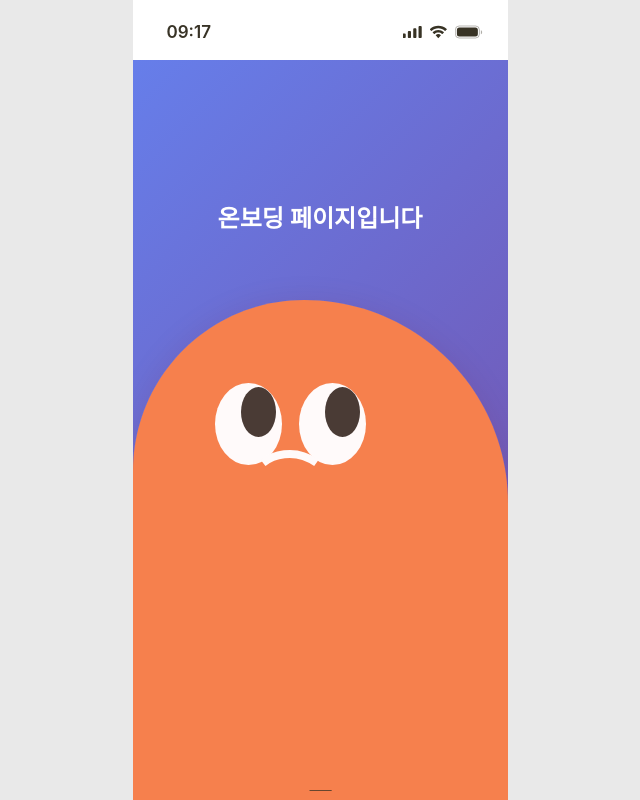
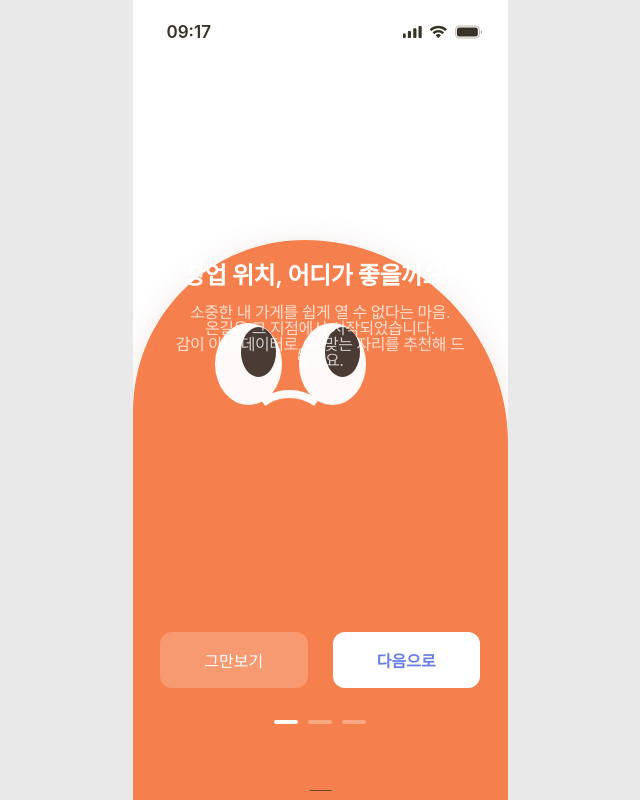
Before and after one commit to erica-likelion/team3-fe, a React (Vite) app: page /onboarding in a window 1280 px wide. Shown: the whole page, without its empty margins (320-960 px from the left). Built offline with nearby package versions, Linux system fonts and the light colour scheme.

Commit message:
refactor: css 수정

```diff
--- a/src/layouts/OnboardingLayout.module.scss
+++ b/src/layouts/OnboardingLayout.module.scss
@@ -11,6 +11,4 @@
 .pageContent {
   position: relative;
   overflow-y: auto;
-  padding-top: 60px; // TopBar 높이만큼 상단 여백
-  padding-bottom: 32px; // HomeIndicator 높이만큼 하단 여백
 }
--- a/src/pages/Onboarding.module.scss
+++ b/src/pages/Onboarding.module.scss
@@ -1,11 +1,38 @@
 .onboarding {
   width: 100%;
   min-height: 100vh;
-  background: linear-gradient(135deg, #667eea 0%, #764ba2 100%);
   color: white;
   display: flex;
+  flex-direction: column;
+  align-items: center;
+  justify-content: space-between;
+  position: relative;
+}
+
+.backgroundImages {
+  position: absolute;
+  bottom: 0;
+  left: 0;
+  right: 0;
+  z-index: 1;
+  display: flex;
+  justify-content: center;
   align-items: flex-end;
-  justify-content: center;
+}
+
+.backgroundImage {
+  position: absolute;
+  bottom: 0;
+  width: 100%;
+  height: auto;
+  max-width: 400px;
+  opacity: 0;
+  transition: opacity 0.3s ease;
+  z-index: 1;
+}
+
+.backgroundImage.visible {
+  opacity: 1;
 }
 
 .content {
@@ -13,11 +40,109 @@
   display: flex;
   flex-direction: column;
   align-items: center;
-  gap: 40px;
+  gap: 16px;
+  flex: 1;
+  justify-content: center;
+  z-index: 10;
+  position: relative;
 }
 
-h1 {
+.ongilImage {
+  width: 200px;
+  height: 200px;
+  object-fit: contain;
+}
+
+.title {
   margin: 0;
   font-size: 24px;
   font-weight: 600;
+  line-height: 100%;
+  letter-spacing: -0.48px;
+  z-index: 10;
+  position: relative;
 }
+
+.description {
+  margin: 0;
+  font-size: 16px;
+  font-weight: 400;
+  line-height: 100%;
+  letter-spacing: -0.48px;
+  opacity: 0.75;
+  max-width: 300px;
+  z-index: 10;
+  position: relative;
+  white-space: pre-line;
+}
+
+.navigation {
+  display: flex;
+  gap: 25px;
+  width: 100%;
+  max-width: 320px;
+  margin-bottom: 32px;
+  z-index: 10;
+  position: relative;
+}
+
+.skipButton {
+  flex: 1;
+  padding: 16px;
+  background: rgba(255, 255, 255, 0.2);
+  border: none;
+  border-radius: 12px;
+  color: white;
+  font-size: 16px;
+  font-weight: 500;
+  cursor: pointer;
+  transition: background-color 0.2s;
+}
+
+.skipButton:hover {
+  background: rgba(255, 255, 255, 0.3);
+}
+
+.nextButton,
+.startButton {
+  flex: 1;
+  padding: 16px;
+  background: white;
+  border: none;
+  border-radius: 12px;
+  color: #667eea;
+  font-size: 16px;
+  font-weight: 600;
+  cursor: pointer;
+  transition: background-color 0.2s;
+}
+
+.nextButton:hover,
+.startButton:hover {
+  background: #f8f9fa;
+}
+
+.startButton {
+  width: 100%;
+  flex: none;
+}
+
+.indicators {
+  display: flex;
+  gap: 10px;
+  margin-bottom: 76px;
+  z-index: 10;
+  position: relative;
+}
+
+.indicator {
+  width: 24px;
+  height: 4px;
+  background: rgba(255, 255, 255, 0.3);
+  border-radius: 2px;
+  transition: background-color 0.3s;
+}
+
+.indicator.active {
+  background: white;
+}
--- a/src/pages/Onboarding.tsx
+++ b/src/pages/Onboarding.tsx
@@ -1,12 +1,106 @@
+import React, { useState } from "react";
 import wearyOngil from "../assets/wearyOngil.svg";
+import thinkOngil from "../assets/thinkOngil.svg";
+import smileOngil from "../assets/smileOngil.svg";
 import styles from "./Onboarding.module.scss";
 
+interface OnboardingStep {
+  image: string;
+  title: string;
+  description: string;
+}
+
 const Onboarding: React.FC = () => {
+  const [currentStep, setCurrentStep] = useState(0);
+
+  const steps: OnboardingStep[] = [
+    {
+      image: wearyOngil,
+      title: "창업 위치, 어디가 좋을까요?",
+      description:
+        "소중한 내 가게를 쉽게 열 수 없다는 마음.\n온길은 그 지점에서 시작되었습니다.\n감이 아닌 데이터로, 꼭 맞는 자리를 추천해 드릴게요.",
+    },
+    {
+      image: thinkOngil,
+      title: "적합도 분석, 어렵지 않아요!",
+      description:
+        "위치와 업종 조건을 분석해서 100점 만점의 적합도 점수를 알려드려요.",
+    },
+    {
+      image: smileOngil,
+      title: "단순한 분석, 그 이상을 위하여",
+      description:
+        "위치 분석뿐만 아니라 매출과 손익분기점, 운영 전략까지 제공해드려요.",
+    },
+  ];
+
+  const handleNext = () => {
+    if (currentStep < steps.length - 1) {
+      setCurrentStep(currentStep + 1);
+    }
+  };
+
+  const handleSkip = () => {
+    // 마지막 단계로 바로 이동
+    setCurrentStep(steps.length - 1);
+  };
+
+  const isLastStep = currentStep === steps.length - 1;
+
   return (
     <div className={styles.onboarding}>
+      <div className={styles.backgroundImages}>
+        <img
+          src={wearyOngil}
+          alt="Weary Ongil"
+          className={`${styles.backgroundImage} ${
+            currentStep === 0 ? styles.visible : ""
+          }`}
+        />
+        <img
+          src={thinkOngil}
+          alt="Think Ongil"
+          className={`${styles.backgroundImage} ${
+            currentStep === 1 ? styles.visible : ""
+          }`}
+        />
+        <img
+          src={smileOngil}
+          alt="Smile Ongil"
+          className={`${styles.backgroundImage} ${
+            currentStep === 2 ? styles.visible : ""
+          }`}
+        />
+      </div>
+
       <div className={styles.content}>
-        <h1>온보딩 페이지입니다</h1>
-        <img src={wearyOngil} alt="Ongil Logo" className={styles.logo} />
+        <h1 className={styles.title}>{steps[currentStep].title}</h1>
+        <p className={styles.description}>{steps[currentStep].description}</p>
+      </div>
+
+      <div className={styles.navigation}>
+        {!isLastStep && (
+          <button className={styles.skipButton} onClick={handleSkip}>
+            그만보기
+          </button>
+        )}
+        <button
+          className={isLastStep ? styles.startButton : styles.nextButton}
+          onClick={isLastStep ? () => console.log("시작하기") : handleNext}
+        >
+          {isLastStep ? "시작하기" : "다음으로"}
+        </button>
+      </div>
+
+      <div className={styles.indicators}>
+        {steps.map((_, index) => (
+          <div
+            key={index}
+            className={`${styles.indicator} ${
+              index === currentStep ? styles.active : ""
+            }`}
+          />
+        ))}
       </div>
     </div>
   );
```
